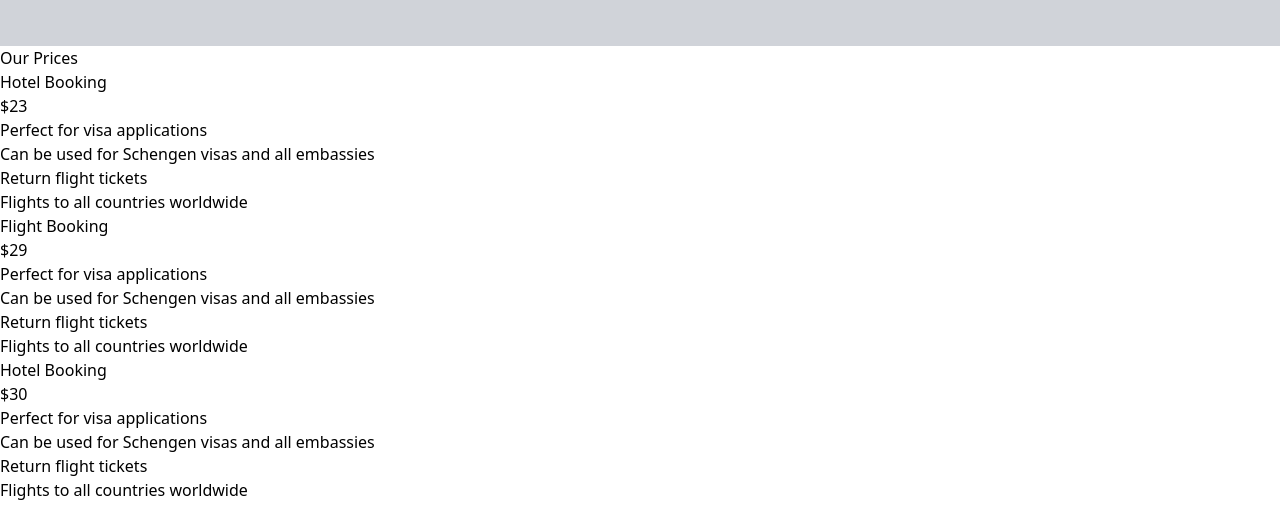
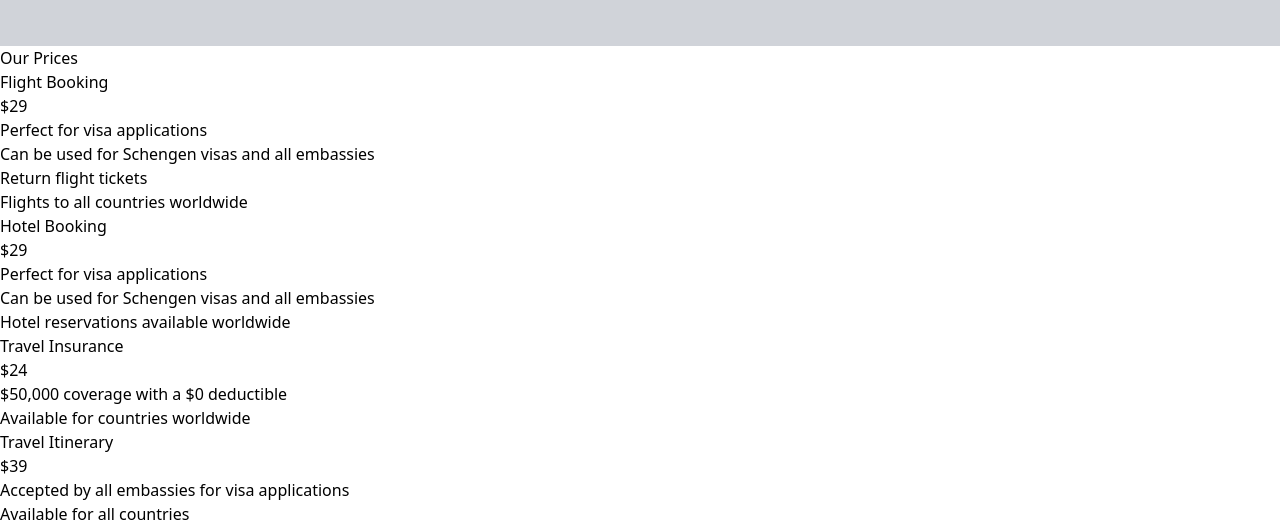
Before and after one commit to llatifah99/web-travel, a React (Vite) app: page / in a window 1280 px wide. Shown: the part 3154-3684 px from the top of the page. Before the commit the page ends 3656 px from the top, so only its background shows below. Built offline with nearby package versions, Linux system fonts and the light colour scheme.

Commit message:
data priceList

```diff
--- a/src/page/Price.jsx
+++ b/src/page/Price.jsx
@@ -3,29 +3,34 @@ const Price = () => {
   const priceList = [
     {
       id: 1,
-      title: "Hotel Booking",
-      price: 23,
+      title: "Flight Booking",
+      price: 29,
       features:
-        "Perfect for visa applications.Can be used for Schengen visas and all embassies.Return flight tickets.Flights to all countries worldwide.",
+        "Perfect for visa applications.Can be used for Schengen visas and all embassies.Return flight tickets.Flights to all countries worldwide",
     },
     {
       id: 2,
-      title: "Flight Booking",
+      title: "Hotel Booking",
       price: 29,
       features:
-        "Perfect for visa applications.Can be used for Schengen visas and all embassies.Return flight tickets.Flights to all countries worldwide.",
+        "Perfect for visa applications.Can be used for Schengen visas and all embassies.Hotel reservations available worldwide",
     },
     {
       id: 3,
-      title: "Hotel Booking",
-      price: 30,
+      title: "Travel Insurance",
+      price: 24,
       features:
-        "Perfect for visa applications.Can be used for Schengen visas and all embassies.Return flight tickets.Flights to all countries worldwide.",
+        "$50,000 coverage with a $0 deductible.Available for countries worldwide",
+    },
+    {
+      id: 4,
+      title: "Travel Itinerary",
+      price: 39,
+      features:
+        "Accepted by all embassies for visa applications.Available for all countries.Enhances the acceptance rate of your visa",
     },
   ];
 
-  const poins = priceList[0].features.split(".");
-  console.log(poins);
   return (
     <>
       <div>
```
